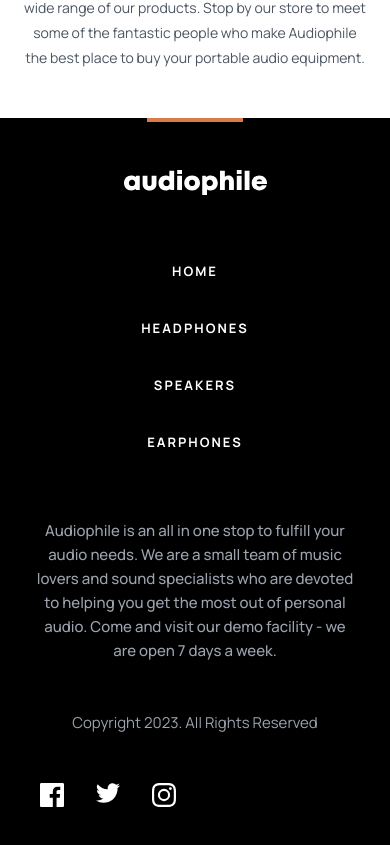
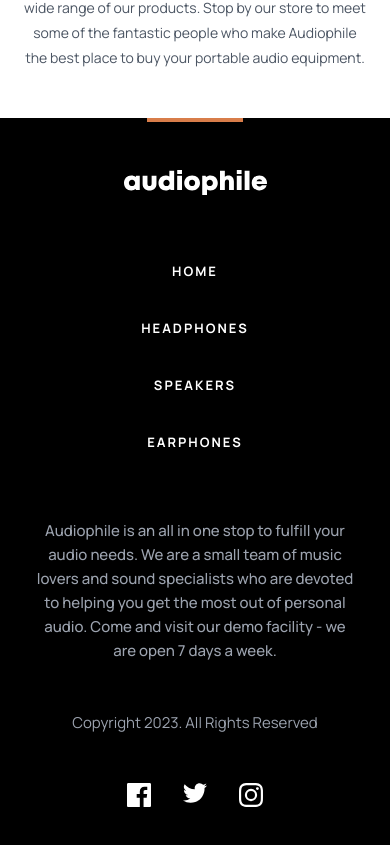
Before and after one commit to lemreyes/audiophile, a Next.js app: page / in a window 390 px wide. Shown: the part 3518-4363 px from the top of the page. Built offline with nearby package versions, Linux system fonts and the light colour scheme.

Commit message:
Fix footer copyright, socmed links align mobile

```diff
--- a/src/app/Components/Footer.tsx
+++ b/src/app/Components/Footer.tsx
@@ -30,7 +30,7 @@ export default function Footer() {
         helping you get the most out of personal audio. Come and visit our demo
         facility - we are open 7 days a week.
       </p>
-      <div className="tablet:flex tablet:flex-row tablet:justify-between tablet:w-[90%] tablet:ml-10">
+      <div className="flex flex-col items-center tablet:items-start tablet:flex-row tablet:justify-between tablet:w-[90%] tablet:ml-10">
         <p className="mt-12 text-gray-400 text-[15px] text-center leading-6 px-8 tablet:px-0">
           Copyright 2023. All Rights Reserved
         </p>
```
